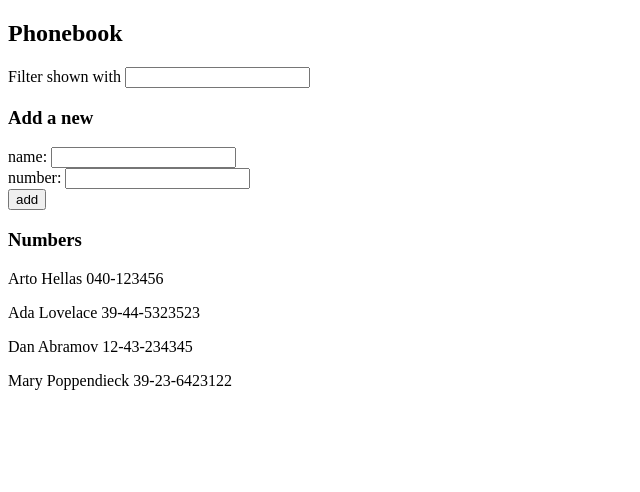
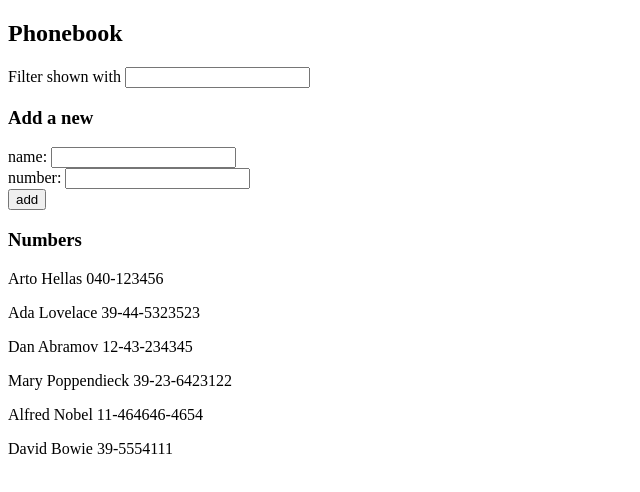
Before and after one commit to nati-friedman/part3-phonebook-backend, a React (Vite) app in the folder part2/phonebook/phonebook/: page / in a window 1280 px wide. Shown: the top 492 px of the page, without its empty margins (0-640 px from the left). Built offline with nearby package versions, Linux system fonts and the light colour scheme; data requests are answered from the project's data file.

Commit message:
exercise 2.12

```diff
--- a/part2/phonebook/phonebook/db.json
+++ b/part2/phonebook/phonebook/db.json
@@ -19,6 +19,16 @@
       "name": "Mary Poppendieck",
       "number": "39-23-6423122",
       "id": "4"
+    },
+    {
+      "id": "9b1f",
+      "name": "Alfred Nobel",
+      "number": "11-464646-4654"
+    },
+    {
+      "id": "e1e1",
+      "name": "David Bowie",
+      "number": "39-5554111"
     }
   ]
 }
--- a/part2/phonebook/phonebook/src/App.jsx
+++ b/part2/phonebook/phonebook/src/App.jsx
@@ -11,11 +11,9 @@ const App = () => {
   const [filter, setFilter] = useState("");
 
   useEffect(() => {
-    axios
-      .get("http://localhost:3001/persons")
-      .then((response) => {
-        setPersons(response.data);
-      });
+    axios.get("http://localhost:3001/persons").then((response) => {
+      setPersons(response.data);
+    });
   }, []);
 
   const handleNameChange = (e) => {
@@ -37,12 +35,18 @@ const App = () => {
       alert(`${newName} is already added to phonebook`);
     } else {
       // add new name to phonebook
-      setPersons(
-        persons.concat({
-          name: newName,
-          number: newNumber,
-        })
-      );
+      const newPerson = {
+        name: newName,
+        number: newNumber,
+      }
+
+      axios
+        .post("http://localhost:3001/persons", newPerson)
+        .then((response) => {
+          setPersons(persons.concat(response.data));
+          setNewName("");
+          setNewNumber("");
+        });
     }
   };
 
--- a/part2/phonebook/phonebook/src/components/Persons.jsx
+++ b/part2/phonebook/phonebook/src/components/Persons.jsx
@@ -4,7 +4,7 @@ const Persons = ({ filter, persons }) => {
   // filter the array of persons according to
   // the filter value (case-insensitive)
   const filteredPersons = persons.filter((person) =>
-    person.name.toLocaleLowerCase().includes(filter.toLocaleLowerCase())
+    person.name.toLowerCase().includes(filter.toLowerCase())
   );
 
   return filteredPersons.map((person) => (
```
